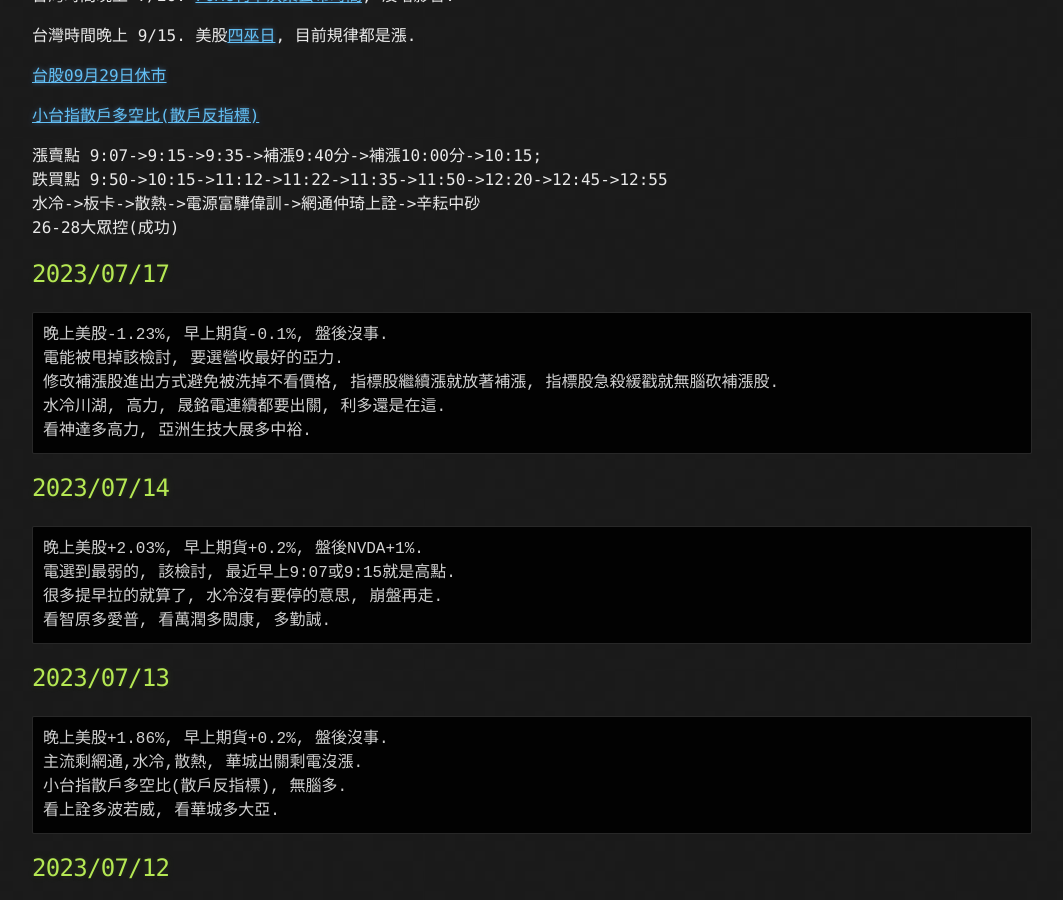
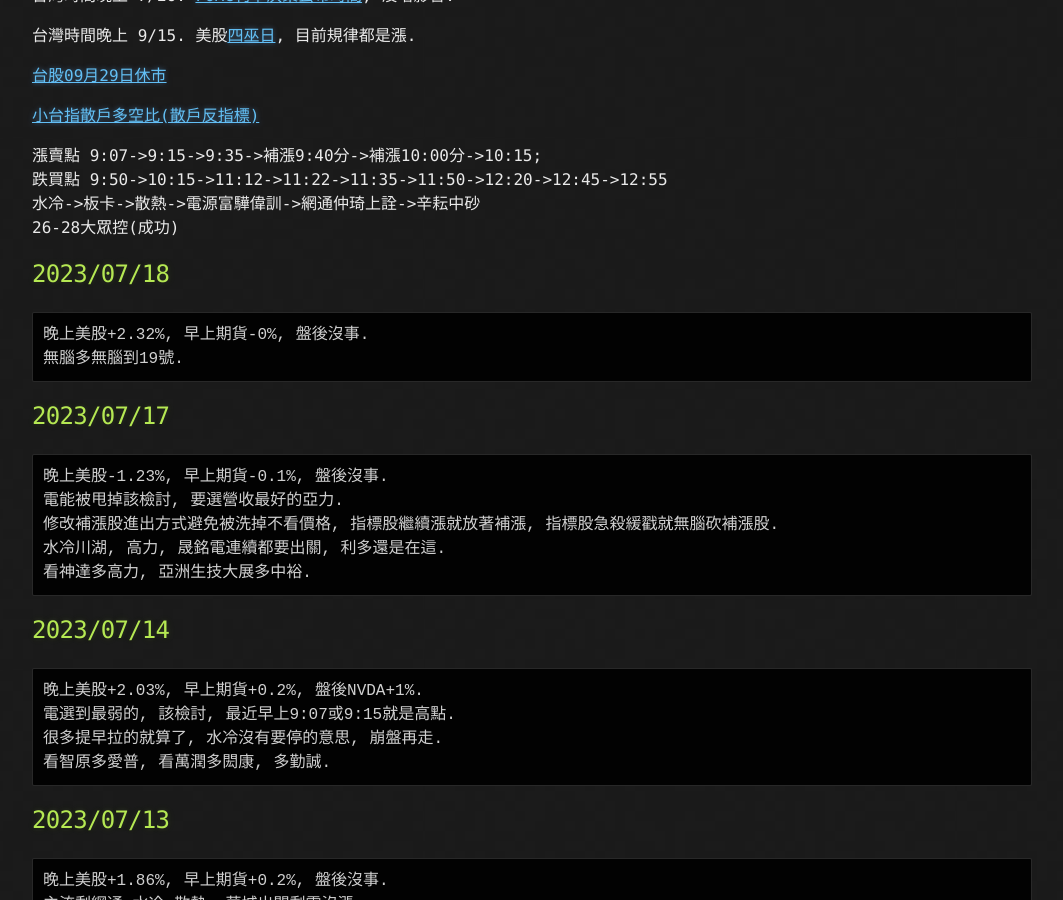
Before and after one commit to lepg5487/Stock_God, a Jekyll site: the page built from index.md, in a window 1280 px wide and 900 px high, scrolled down 394 px. Shown: the whole window, without its empty margins (108-1171 px from the left). Built offline with Jekyll 4.4.1, drawn with Linux system fonts in a browser that asks for light colours; our own code applies the rules of GitHub Pages for plain Markdown files.

Commit message:
Update index.md

````diff
--- a/index.md
+++ b/index.md
@@ -20,6 +20,12 @@ layout: testlayouts
 跌買點 9:50->10:15->11:12->11:22->11:35->11:50->12:20->12:45->12:55
 水冷->板卡->散熱->電源富驊偉訓->網通仲琦上詮->辛耘中砂
 26-28大眾控(成功)
+
+## 2023/07/18
+```
+晚上美股+2.32%, 早上期貨-0%, 盤後沒事.
+無腦多無腦到19號.
+```
 
 ## 2023/07/17
 ```
````
